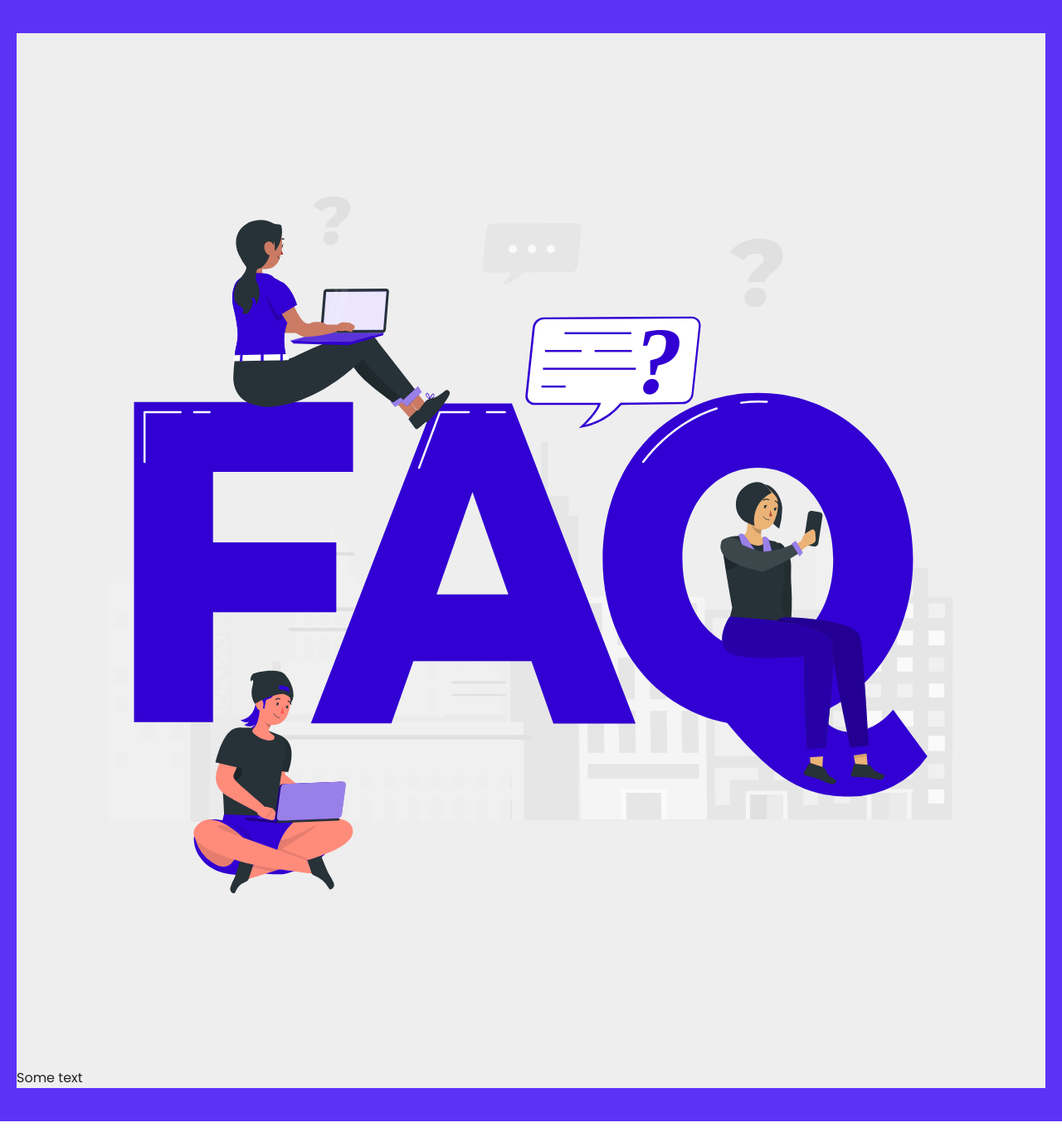
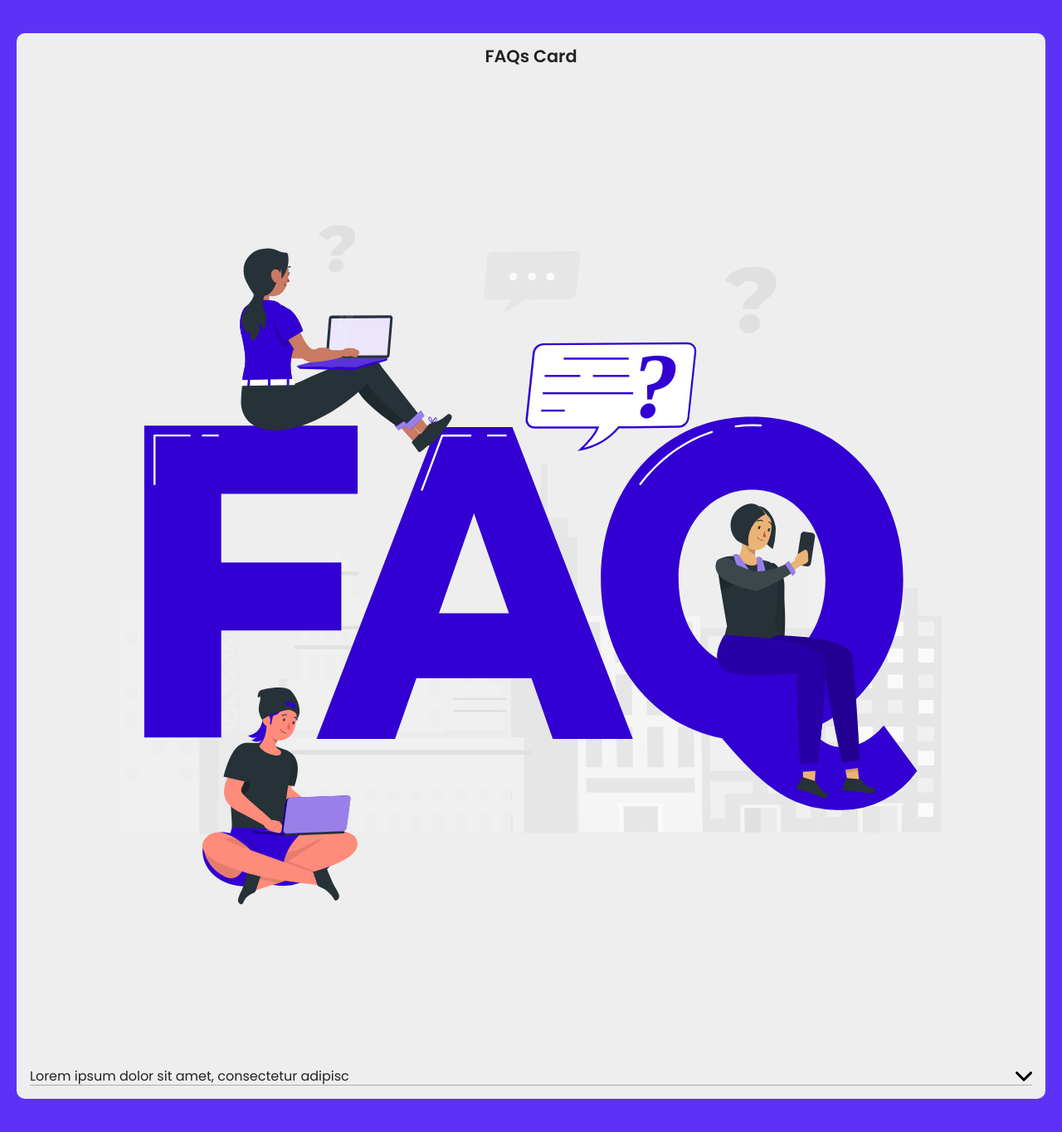
Before and after one commit to mrLuisFer/svelte-faq-accordion, a Svelte app: page / in a window 1280 px wide. Shown: the whole page at 83% size. Built offline with nearby package versions, Linux system fonts and the light colour scheme.

Commit message:
feat: adding and edit some styles in the card

```diff
--- a/public/index.html
+++ b/public/index.html
@@ -10,6 +10,7 @@
     <link rel="preconnect" href="https://fonts.googleapis.com" />
     <link rel="preconnect" href="https://fonts.gstatic.com" crossorigin />
     <link rel="stylesheet" href="/global.css" />
+    <link rel="stylesheet" href="/normalize.css" />
     <link rel="stylesheet" href="/build/bundle.css" />
     <script defer src="/build/bundle.js"></script>
   </head>
--- a/src/App.svelte
+++ b/src/App.svelte
@@ -6,7 +6,7 @@ import Card from './components/Card/index.svelte'
   <Card />
 </main>
 
-<style type="text/scss" lang="scss">
+<style type="text/scss" lang="scss" scoped>
 .container {
   min-height: 100vh;
   background-color: var(--purpleBg);
--- a/src/components/Card/CardImg/CardImg.svelte
+++ b/src/components/Card/CardImg/CardImg.svelte
@@ -1,9 +1,13 @@
 <script>
 </script>
 
-<div class="img-container">
-  <img src="assets/faqs-img.svg" alt="Faqs" />
+<div class="card-img-container">
+  <img class="card-img" src="assets/faqs-img.svg" alt="Faqs" />
 </div>
 
-<style type="text/scss" lang="scss">
+<style type="text/scss" lang="scss" scoped>
+.card-img {
+  width: auto;
+  display: block;
+}
 </style>
--- a/src/components/Card/CardText/CardText.svelte
+++ b/src/components/Card/CardText/CardText.svelte
@@ -2,8 +2,24 @@
 </script>
 
 <section>
-  <p>Some text</p>
+  <div class="card-text-container">
+    <p>Lorem ipsum dolor sit amet, consectetur adipisc</p>
+    <img class="card-text-icon" src="/assets/down-arrow.svg" alt="Arrow" />
+  </div>
 </section>
 
 <style type="text/scss" lang="scss">
+.card-text {
+  &-container {
+    border-bottom: 1px solid rgb(170, 170, 170);
+    display: flex;
+    justify-content: space-between;
+    align-items: center;
+  }
+
+  &-icon {
+    width: 20px;
+    height: 20px;
+  }
+}
 </style>
--- a/src/components/Card/index.svelte
+++ b/src/components/Card/index.svelte
@@ -4,6 +4,7 @@ import CardText from './CardText/CardText.svelte'
 </script>
 
 <div class="card">
+  <h1 class="card-title">FAQs Card</h1>
   <CardImg />
   <CardText />
 </div>
@@ -13,5 +14,14 @@ import CardText from './CardText/CardText.svelte'
   display: block;
   margin: 0 auto;
   background: #eee;
+  border-radius: 10px;
+  padding: 1rem;
+
+  &-title {
+    font-size: 1.3rem;
+    text-align: center;
+    font-weight: 600;
+    margin: 0;
+  }
 }
 </style>
```
Also changed, not shown: public/assets/down-arrow.svg (added).
